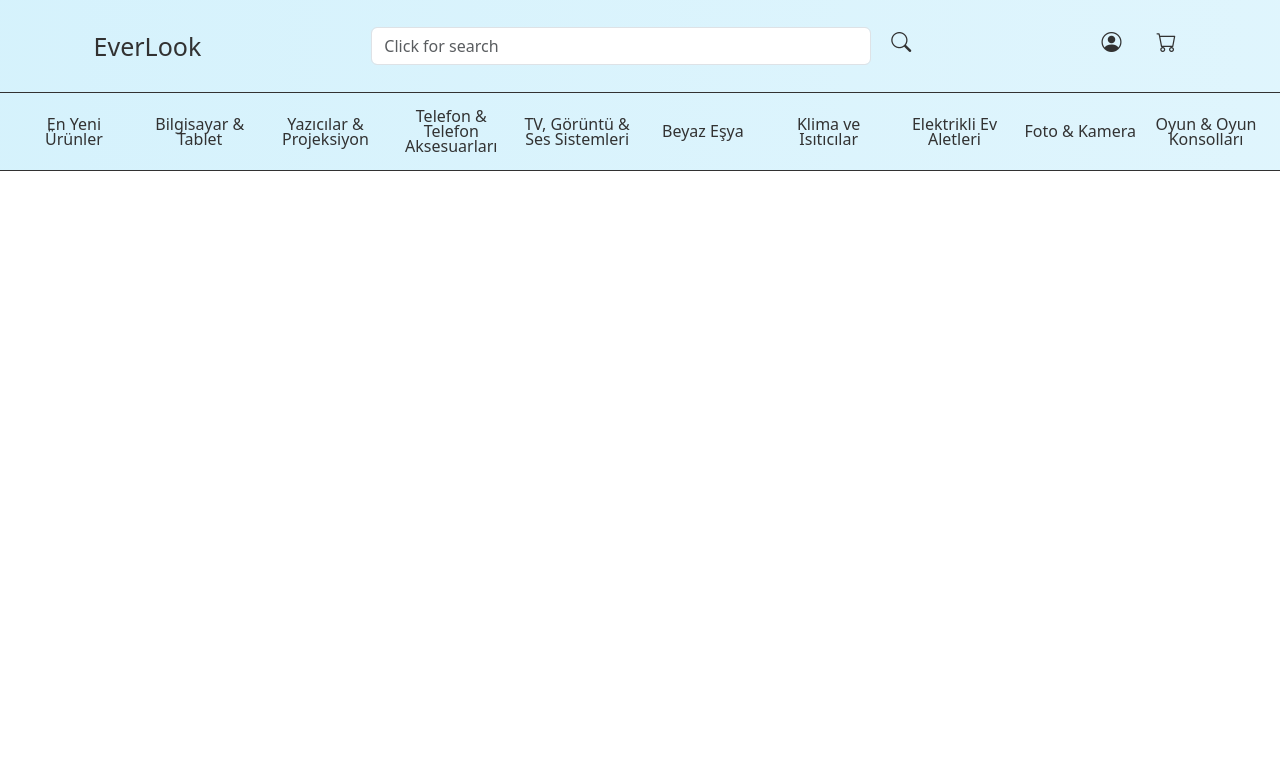
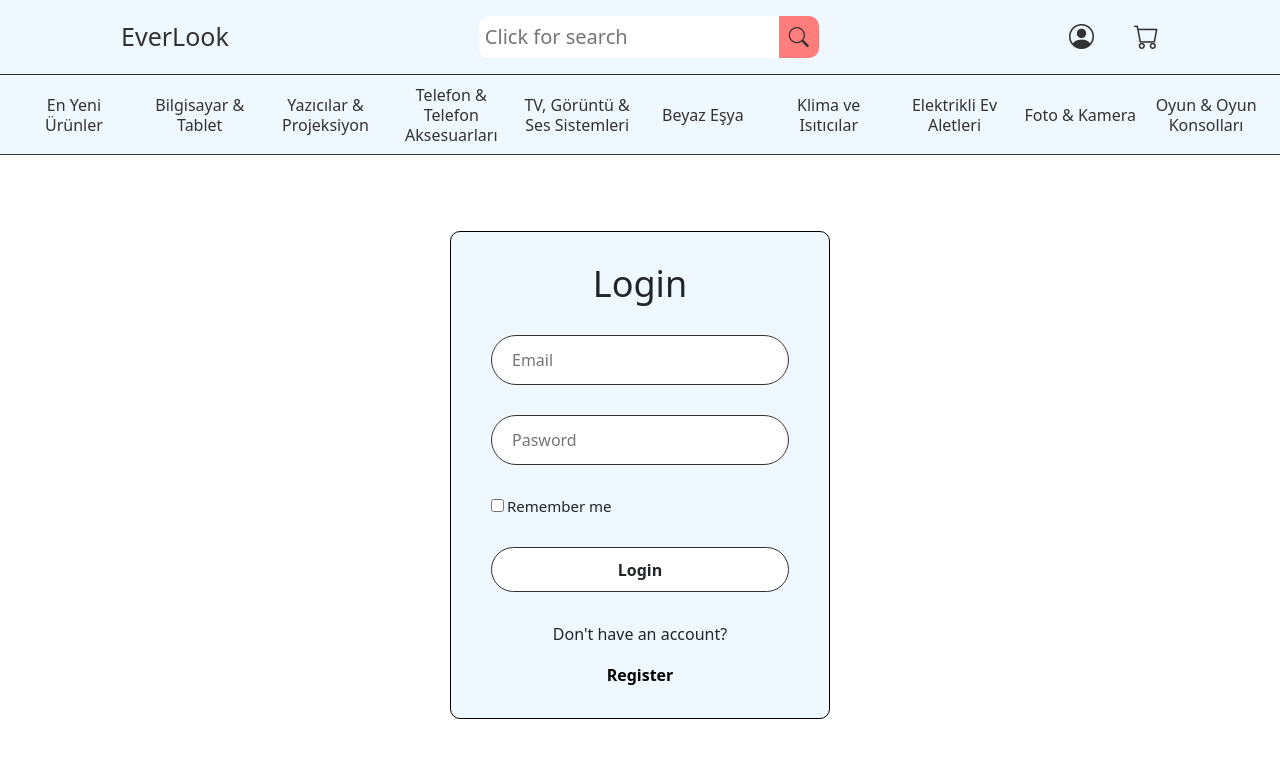
Before and after one commit to EiraOguz/E-Commerce-Website, a React (Create React App) app in the folder frontend/: page /Login in a window 1280 px wide. Shown: the top 758 px of the page. Built offline with nearby package versions, Linux system fonts and the light colour scheme.

Commit message:
Login Sign Up Page

```diff
--- a/frontend/src/App.css
+++ b/frontend/src/App.css
@@ -1,8 +1,8 @@
- .App {
+ /* .App {
   text-align: center;
 }
 
-/* .App-logo {
+.App-logo {
   height: 40vmin;
   pointer-events: none;
 }
@@ -11,7 +11,7 @@
   .App-logo {
     animation: App-logo-spin infinite 20s linear;
   }
-} */
+}
 
 .App-header {
   background-color: #282c34;
@@ -35,4 +35,4 @@
   to {
     transform: rotate(360deg);
   }
-}
+}  */
--- a/frontend/src/App.js
+++ b/frontend/src/App.js
@@ -6,6 +6,8 @@
 import { Home } from './Pages/Home';
 import { Profile } from './Pages/Profile';
 import { Basket } from './Pages/Basket';
+import { Login } from './Pages/Login';
+import { Signup } from './Pages/Signup';
 
 import { FirstNavbar } from './Componets/Navbar/FirstNavbar/FirstNavbar';
 import { SecondNavbar } from './Componets/Navbar/SecondNavbar/SecondNavbar';
@@ -19,6 +21,8 @@
         <SecondNavbar/>
         <Routes>
           <Route path='/' element={<Home/>}/>
+          <Route path='/Login' element={<Login/>}/>
+          <Route path='/Signup' element={<Signup/>}/>
           <Route path='/Profile' element={<Profile/>}/>
           <Route path='/Basket' element={<Basket/>}/>
         </Routes>
--- a/frontend/src/Componets/Navbar/FirstNavbar/FirstNavbar.css
+++ b/frontend/src/Componets/Navbar/FirstNavbar/FirstNavbar.css
@@ -1,51 +1,24 @@
-.firstpage-navbar{
+.f-nav{
     display: flex;
+    user-select: none;
+    justify-content: space-around;
     padding: 16px;
-    user-select: none;
-    line-height: 60px;
-    justify-content: space-around;
     border-bottom: 1px solid rgb(50, 50, 50);
-    gap: 15px;
-    background: rgb(150, 222, 248);
-    background: linear-gradient(90deg, rgba(150, 222, 248,0.39548319327731096) 0%, rgba(150, 222, 248,0.30024509803921573) 100%);
+    gap: 40px;
+    background-color: aliceblue;
 }
-.nav-left{
+.f-nav-left,.f-nav-center,.f-nav-right{
     display: flex;
     align-items: center;
+    justify-content: space-around;
+    gap: 40px;
 }
-.nav-middle{
-    display: flex;
-    align-items: center;
-    gap: 10px;
-}
-.nav-right{
-    display: flex;
-    align-items: center;
-    gap: 15px;
-}
-.nav-left div{
-    display: flex;
-    flex-direction: column;
+.f-nav-left div , .f-nav-right div , .f-nav-center div{
+    display: block;
     align-items: center;
     justify-content: space-around;
     font-size: 25px;
-    cursor: pointer;
-}
-.nav-left input {
-    width: 500px;
-}
-.nav-middle div{
-    display: flex;
-    flex-direction: column;
-    align-items: center;
-    justify-content: space-around;
-    cursor: pointer;
-}
-.nav-right div{
-    display: flex;
-    flex-direction: column;
-    align-items: center;
-    justify-content: space-around;
+    font-weight: 500;
     cursor: pointer;
 }
 .bi-person-circle , .bi-cart , .bi-search , .logo{
@@ -55,11 +28,27 @@
 .bi-person-circle:hover , .bi-cart:hover , .bi-search:hover , .logo:hover{
     color: black;
 }
-.firstpage-link{
+.f-nav-center .f-nav-search{
     display: flex;
-    flex-direction: column;
     align-items: center;
-    justify-content: space-around;
-    width: 40px;
-    height: 40px;
+    justify-content: center;
 }
+.f-nav-search button{
+    border-top-right-radius: 10px;
+    border-bottom-right-radius: 10px;
+    padding: 6px 10px;
+    background: rgb(255, 125, 125);
+    font-size: 20px;
+    border: none;
+}
+.f-nav-search button:hover{
+    background: rgb(255, 100, 100);
+}
+.f-nav-search input{
+    width: 300px;
+    padding: 6px;
+    font-size: 20px;
+    border: none;
+    border-top-left-radius: 10px;
+    border-bottom-left-radius: 10px;
+}
--- a/frontend/src/Componets/Navbar/FirstNavbar/FirstNavbar.jsx
+++ b/frontend/src/Componets/Navbar/FirstNavbar/FirstNavbar.jsx
@@ -8,17 +8,19 @@
 
 export const FirstNavbar = () => {
   return (
-    <div className='firstpage-navbar'>
-      <div className='nav-left'>
+    <div className='f-nav'>
+      <div className='f-nav-left'>
         <div><Link to={"/"} className="logo">EverLook</Link></div>
       </div>
-      <div className='nav-middle'>
-        <div className='nav-left'><input type='search' className="form-control" placeholder="Click for search"/></div>
-        <div className='nav-right'><Link to={"/Search"} className='firstpage-link'><i className="bi bi-search h5"></i></Link></div>
+      <div className='f-nav-center'>
+        <div className='f-nav-search'>
+          <input type='text' placeholder="Click for search"/>
+          <Link to={"/Search"}><button type="submit"><i className="bi bi-search "></i></button></Link>
+        </div>
       </div>
-      <div className='nav-right'>
-        <div className='nav-left'><Link to={"/Profile"} className='firstpage-link'><i className="bi bi-person-circle h5"></i></Link></div>
-        <div className='nav-right'><Link to={"/Basket"} className='firstpage-link'><i className="bi bi-cart h5"></i></Link></div>
+      <div className='f-nav-right'>
+        <div><Link to={"/Login"}><i className="bi bi-person-circle "></i></Link></div>
+        <div><Link to={"/Basket"}><i className="bi bi-cart "></i></Link></div>
       </div>
     </div>
   )
--- a/frontend/src/Componets/Navbar/SecondNavbar/SecondNavbar.css
+++ b/frontend/src/Componets/Navbar/SecondNavbar/SecondNavbar.css
@@ -1,32 +1,32 @@
-.secondpage-navbar{
+.s-nav{
     display: flex;
-    justify-content: space-around;
+    align-items: center;
+    justify-content: center;
     padding: 16px;
+    line-height: 20px;
     user-select: none;
     border-bottom: 1px solid rgb(50, 50, 50);
-    line-height: 15px;
-    background: rgb(150, 222, 248);
-    background: linear-gradient(90deg, rgba(150, 222, 248,0.39548319327731096) 0%, rgba(150, 222, 248,0.30024509803921573) 100%);
+    background-color: aliceblue;
+    max-height: 80px;
 }
 .nav-links{
     display: flex;
     align-items: center;
+    justify-content: center;
     gap: 10px;
     color: rgb(50, 50, 50);
-    font-size: 20px;
-    font-weight: 500px;
 }
-.secondpage-link{
+.s-link{
     display: flex;
-    flex-direction: column;
+    text-align: center;
     align-items: center;
-    justify-content: space-around;
+    justify-content: center;
     font-size: 16px;
-    cursor: pointer;
-    width: 10%;
+    font-weight: 400;
     color: rgb(50, 50, 50);
     text-decoration: none;
+    width: 10%;
 }
-.secondpage-link:hover{
+.s-link:hover{
     color: black;
 }
--- a/frontend/src/Componets/Navbar/SecondNavbar/SecondNavbar.jsx
+++ b/frontend/src/Componets/Navbar/SecondNavbar/SecondNavbar.jsx
@@ -8,19 +8,21 @@
 
 export const SecondNavbar = () => {
   return (
-    <div className='secondpage-navbar' >
+    <div className='s-nav' >
         <div className='nav-links' >
-        <Link to={"/"} className='secondpage-link'>En Yeni Ürünler</Link>
-        <Link to={"/"} className='secondpage-link'>Bilgisayar & Tablet</Link>
-        <Link to={"/"} className='secondpage-link'>Yazıcılar & Projeksiyon</Link>
-        <Link to={"/"} className='secondpage-link'>Telefon & Telefon Aksesuarları</Link>
-        <Link to={"/"} className='secondpage-link'>TV, Görüntü & Ses Sistemleri</Link>
-        <Link to={"/"} className='secondpage-link'>Beyaz Eşya</Link>
-        <Link to={"/"} className='secondpage-link'>Klima ve Isıtıcılar</Link>
-        <Link to={"/"} className='secondpage-link'>Elektrikli Ev Aletleri</Link>
-        <Link to={"/"} className='secondpage-link'>Foto & Kamera</Link>
-        <Link to={"/"} className='secondpage-link'>Oyun & Oyun Konsolları</Link>
+        <Link to={"/"} className='s-link'>En Yeni Ürünler</Link>
+        <Link to={"/"} className='s-link'>Bilgisayar & Tablet</Link>
+        <Link to={"/"} className='s-link'>Yazıcılar & Projeksiyon</Link>
+        <Link to={"/"} className='s-link'>Telefon & Telefon Aksesuarları</Link>
+        <Link to={"/"} className='s-link'>TV, Görüntü & Ses Sistemleri</Link>
+        <Link to={"/"} className='s-link'>Beyaz Eşya</Link>
+        <Link to={"/"} className='s-link'>Klima ve Isıtıcılar</Link>
+        <Link to={"/"} className='s-link'>Elektrikli Ev Aletleri</Link>
+        <Link to={"/"} className='s-link'>Foto & Kamera</Link>
+        <Link to={"/"} className='s-link'>Oyun & Oyun Konsolları</Link>
         </div>
+
+
     </div>
   )
 }
--- a/frontend/src/Pages/Home.jsx
+++ b/frontend/src/Pages/Home.jsx
@@ -11,7 +11,7 @@
   return (
     <div className='home'>
           <Carousel className='carousel rounded-bottom'>
-      <Carousel.Item>
+      <Carousel.Item className='d-block w-100 rounded-bottom'>
         <img
           className="d-block w-100 rounded-bottom"
           src={Slider_1}
--- /dev/null
+++ b/frontend/src/Pages/Login.css
@@ -0,0 +1,80 @@
+.login{
+    display: flex;
+    justify-content: center;
+    align-items: center;
+    min-height: 80vh;
+    user-select: none;
+}
+.login-options{
+    width: 380px;
+    border: 1px solid black;
+    border-radius: 10px;
+    padding: 30px 40px;
+    background-color: aliceblue;
+}
+.login-options h1 {
+    font-size: 36px;
+    text-align: center;
+}
+.login-options .l-input-box{
+    width: 100%;
+    height: 50px;
+    margin: 30px 0;
+    background-color: white;
+    border-radius: 30px;
+}
+.l-input-box input{
+    width: 100%;
+    height: 100%;
+    background: transparent;
+    border: none;
+    outline: none;
+    border: 1px solid rgb(50, 50, 50);
+    border-radius: 30px;
+    padding: 20px;
+
+
+}
+.login-options .Remember-forgot{
+    display: flex;
+    justify-content: space-between;
+    font-size: 15px;
+}
+.Remember-forgot label input {
+    margin-right: 3px;
+}
+.login-options .btn  {
+    width: 100%;
+    height: 45px;
+    border: none;
+    outline: none;
+    border-radius: 30px;
+    border: 1px solid rgb(50, 50, 50);
+    box-shadow: 0 0 10pxs black;
+    cursor:  pointer;
+    font-size: 16px;
+    font-weight: 600;
+    margin: 30px 0;
+    background-color: white;
+
+}
+.login-options .register-link {
+    font-size: 16px;
+    text-align: center;
+}
+.register-link Link{
+    text-decoration: none;
+    font-weight: 600;
+}
+.register-link .btn-register{
+    border: none;
+    outline: none;
+    border-radius: 30px;
+    background-color: transparent;
+    cursor:  pointer;
+    font-size: 16px;
+    font-weight: 600;
+}
+.btn-register:hover{
+    text-decoration: underline;
+}
--- /dev/null
+++ b/frontend/src/Pages/Login.jsx
@@ -0,0 +1,29 @@
+import React from 'react'
+import { Link } from 'react-router-dom';
+import "./Login.css"
+
+export const Login = () => {
+  return (
+    <div className='login'>
+      <div className='login-options'>
+      <form>
+        <h1>Login</h1>
+        <div className='l-input-box'>
+          <input type='email' placeholder='Email'  required/>
+        </div>
+        <div className='l-input-box'>
+          <input type='password' placeholder='Pasword' required/>
+        </div>
+        <div className='Remember-forgot'>
+          <label><input type='checkbox'/>Remember me</label>
+        </div>
+        <button type='submit' className='btn'>Login</button>
+        <div className='register-link'>
+          <p>Don't have an account?</p>
+          <Link to="/Signup"><button type='submit' className='btn-register'>Register</button></Link>
+        </div>
+      </form>
+      </div>
+    </div>
+  )
+}
--- /dev/null
+++ b/frontend/src/Pages/Signup.css
@@ -0,0 +1,79 @@
+.signup{
+    display: flex;
+    justify-content: center;
+    align-items: center;
+    min-height: 80vh;
+    user-select: none;
+}
+.signup-options{
+    width: 420px;
+    border: 1px solid black;
+    border-radius: 10px;
+    padding: 30px 40px;
+    background-color: aliceblue;
+}
+.signup-options h1 {
+    font-size: 36px;
+    text-align: center;
+}
+.signup-options .s-input-box{
+    width: 100%;
+    height: 50px;
+    margin: 30px 0;
+    background-color: white;
+    border-radius: 30px;
+}
+.s-input-box input{
+    width: 100%;
+    height: 100%;
+    background: transparent;
+    border: none;
+    outline: none;
+    border: 1px solid rgb(50, 50, 50);
+    border-radius: 30px;
+    padding: 20px;
+
+}
+.signup-options .Remember-forgot{
+    display: flex;
+    justify-content: space-between;
+    font-size: 15px;
+}
+.Remember-forgot label input {
+    margin-right: 3px;
+}
+.signup-options .btn  {
+    width: 100%;
+    height: 45px;
+    border: none;
+    outline: none;
+    border-radius: 30px;
+    border: 1px solid rgb(50, 50, 50);
+    box-shadow: 0 0 10pxs black;
+    cursor:  pointer;
+    font-size: 16px;
+    font-weight: 600;
+    margin: 30px 0;
+    background-color: white;
+
+}
+.signup-options .login-link {
+    font-size: 16px;
+    text-align: center;
+}
+.login-link Link{
+    text-decoration: none;
+    font-weight: 600;
+}
+.login-link .btn-login{
+    border: none;
+    outline: none;
+    border-radius: 30px;
+    background-color: transparent;
+    cursor:  pointer;
+    font-size: 16px;
+    font-weight: 600;
+}
+.btn-login:hover{
+    text-decoration: underline;
+}
--- /dev/null
+++ b/frontend/src/Pages/Signup.jsx
@@ -0,0 +1,32 @@
+import React from 'react'
+import { Link } from 'react-router-dom';
+import "./Signup.css"
+
+export const Signup = () => {
+  return (
+    <div className='signup'>
+      <div className='signup-options'>
+      <form>
+        <h1>Sign Up</h1>
+        <div className='s-input-box'>
+          <input type='text' placeholder='Name & Surname'  required/>
+        </div>
+        <div className='s-input-box'>
+          <input type='email' placeholder='Email'  required/>
+        </div>
+        <div className='s-input-box'>
+          <input type='password' placeholder='Pasword' required/>
+        </div>
+        <div className='Accept-policy'>
+          <label><input type='checkbox'/>Accept policy</label>
+        </div>
+        <button type='submit' className='btn'>Sign Up</button>
+        <div className='login-link'>
+          <p>Do you already have an account?</p>
+          <Link to="/Login"><button type='submit' className='btn-login'>Login</button></Link>
+        </div>
+      </form>
+      </div>
+      </div>
+  )
+}
```
